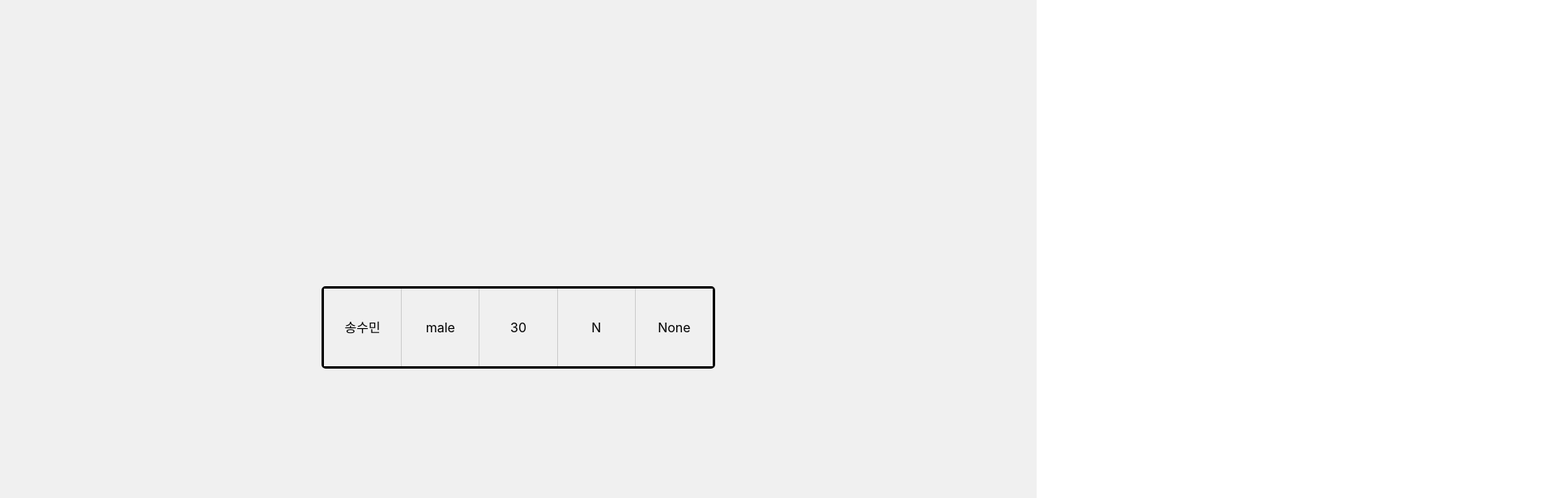
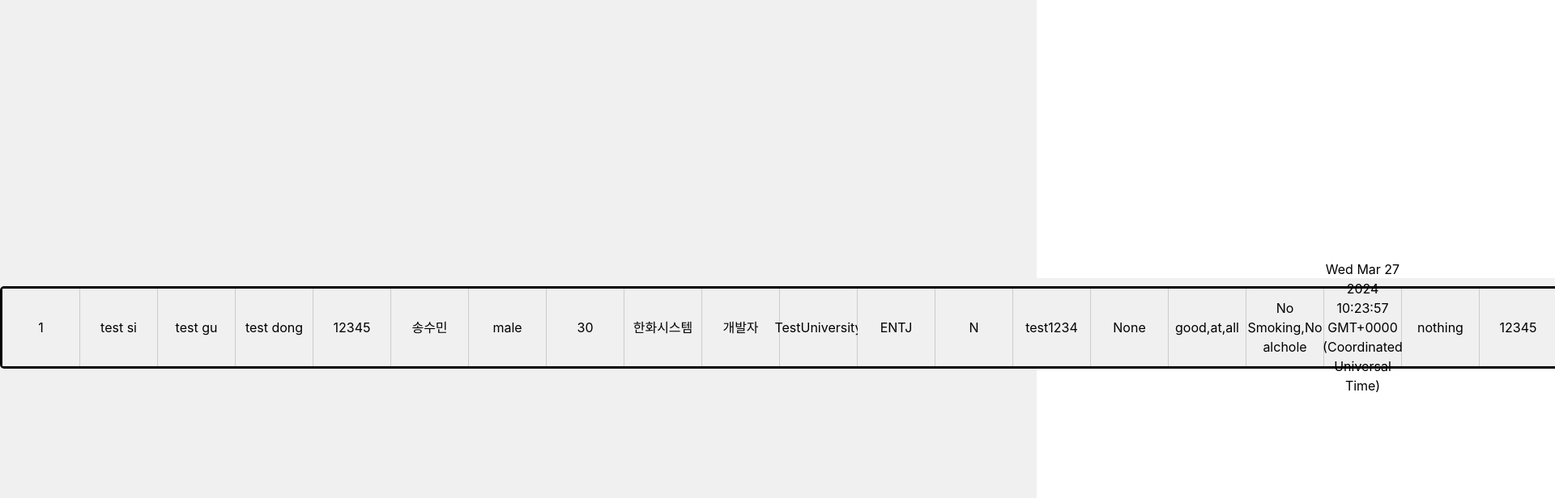
Before and after one commit to FOFO-project/FOFO_front, a React (Vite) app: page /MemberCardTest in a window 1280 px wide. Shown: the top 616 px of the page at 81% size, 1920 px wide, since content can reach past the window. Built offline with nearby package versions, Linux system fonts and the light colour scheme.

Commit message:
MemberEntity member-info 내 주소 데이터 형식 변경

```diff
--- a/src/entities/member/MemberEntity.tsx
+++ b/src/entities/member/MemberEntity.tsx
@@ -6,14 +6,15 @@ interface MemberProps {
 }
 
 export function MemberInformation({ data }:MemberProps){
+
     return(
         <div className={styles.container}>
             <ul className={styles.memberline}>
-                <li className={styles.memberinfo}>{data.name}</li>
-                <li className={styles.memberinfo}>{data.gender}</li>
-                <li className={styles.memberinfo}>{data.age}</li>
-                <li className={styles.memberinfo}>{data.smoking_yn}</li>
-                <li className={styles.memberinfo}>{data.religion}</li>
+                {
+                    Object.values(data).map((e)=>{
+                        return <li className={styles.memberinfo}>{e.toString()}</li>
+                    })
+                }
             </ul>
         </div>
     );
--- a/src/entities/member/model/member-info.tsx
+++ b/src/entities/member/model/member-info.tsx
@@ -1,9 +1,10 @@
 // Member Models
-import { Address } from "./address-info"
 
 export interface Member {
     id:number,
-    address:Address,
+    address_cate1:String,
+    address_cate2:String,
+    address_cate3:String,
 
     tumbnail:String[],
     name:String,
--- a/src/pages/MemberCardTest/MemberCardTest.tsx
+++ b/src/pages/MemberCardTest/MemberCardTest.tsx
@@ -32,7 +32,9 @@ export function MemberCardTest(){
 
     const member:Member = {
         id:1,
-        address:address,
+        address_cate1:address.category_first,
+        address_cate2:address.category_second,
+        address_cate3:address.category_third,
 
         tumbnail:[picture.image_url],
         name:"송수민",
```
